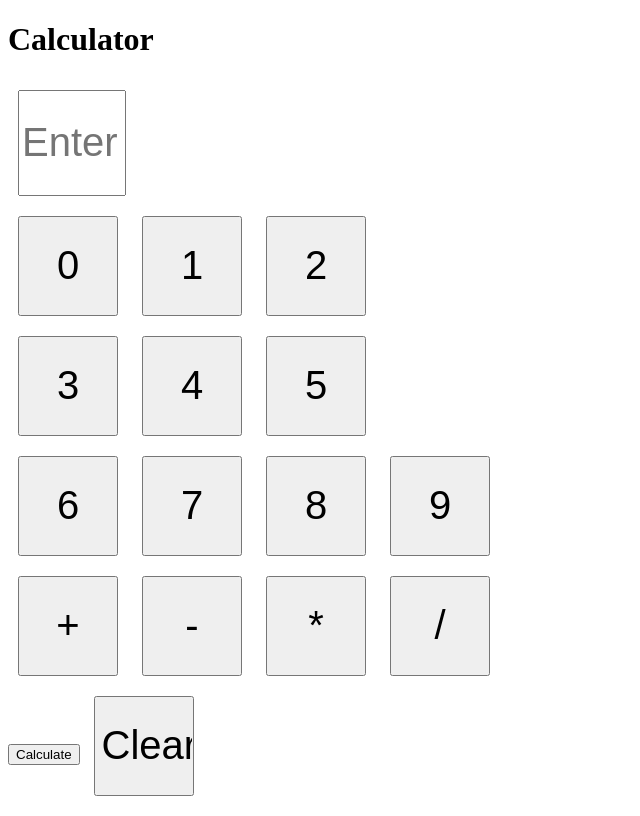
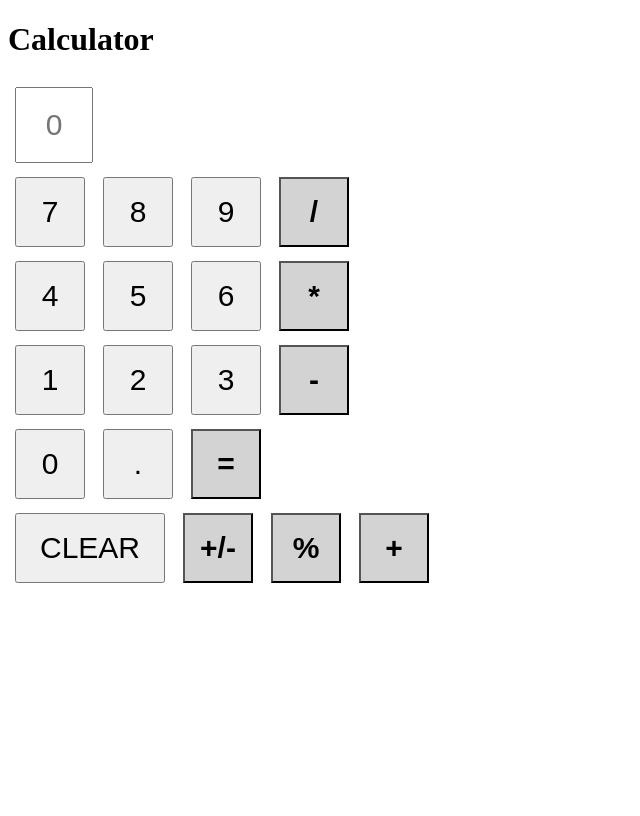
Before and after one commit to pavankolasani719/calculator, a Flask app: page / in a window 1280 px wide. Shown: the whole page, without its empty margins (0-640 px from the left). After the commit the page ends 583 px from the top, so only its background shows below. Run offline with Flask 2, Linux system fonts and the light colour scheme.

Commit message:
Update index.html

```diff
--- a/templates/index.html
+++ b/templates/index.html
@@ -5,15 +5,31 @@
     <style>
         /* Add some basic CSS styling for buttons and input */
         input[type="text"], input[type="button"] {
-            width: 100px;
-            height: 100px;
-            font-size: 40px;
-            margin: 10px;
+            width: 70px;
+            height: 70px;
+            font-size: 30px;
+            margin: 7px;
         }
 
         #result {
             font-size: 24px;
             margin-top: 10px;
+        }
+
+        /* Center align text in input field */
+        #expression {
+            text-align: center;
+        }
+
+        /* Additional styling for the Clear button */
+        #clear {
+            width: 150px;
+        }
+
+        /* Separate styles for operators at the top */
+        .operator {
+            background-color: lightgray;
+            font-weight: bold;
         }
     </style>
 </head>
@@ -21,32 +37,41 @@
     <h1>Calculator</h1>
     <form action="#" onsubmit="calculate(); return false;">
         <!-- Input field to enter the expression -->
-        <input type="text" id="expression" name="expression" placeholder="Enter an expression" required>
+        <input type="text" id="expression" name="expression" placeholder="0" required>
         <br>
 
-        <!-- Buttons for numbers 0-9 and basic operations -->
-        <input type="button" value="0" onclick="addToExpression('0')">
-        <input type="button" value="1" onclick="addToExpression('1')">
-        <input type="button" value="2" onclick="addToExpression('2')">
-         <br>
-        <input type="button" value="3" onclick="addToExpression('3')">
-        <input type="button" value="4" onclick="addToExpression('4')">
-        <input type="button" value="5" onclick="addToExpression('5')">
-         <br>
-        <input type="button" value="6" onclick="addToExpression('6')">
+        <!-- Buttons for numbers 0-9 -->
         <input type="button" value="7" onclick="addToExpression('7')">
         <input type="button" value="8" onclick="addToExpression('8')">
         <input type="button" value="9" onclick="addToExpression('9')">
-        <br>
-                                            <input type="button" value="+" onclick="addToExpression('+')">
-                                            <input type="button" value="-" onclick="addToExpression('-')">
-                                            <input type="button" value="*" onclick="addToExpression('*')">
-                                            <input type="button" value="/" onclick="addToExpression('/')">
+        <input type="button" value="/" class="operator" onclick="addToExpression('/')">
         <br>
 
-        <!-- Calculate and Clear buttons -->
-        <input type="submit" value="Calculate">
-        <input type="button" value="Clear" onclick="clearInput();">
+        <input type="button" value="4" onclick="addToExpression('4')">
+        <input type="button" value="5" onclick="addToExpression('5')">
+        <input type="button" value="6" onclick="addToExpression('6')">
+        <input type="button" value="*" class="operator" onclick="addToExpression('*')">
+        <br>
+
+        <input type="button" value="1" onclick="addToExpression('1')">
+        <input type="button" value="2" onclick="addToExpression('2')">
+        <input type="button" value="3" onclick="addToExpression('3')">
+        <input type="button" value="-" class="operator" onclick="addToExpression('-')">
+        <br>
+
+        <!-- Buttons for 0, ., and = -->
+        <input type="button" value="0" onclick="addToExpression('0')">
+        <input type="button" value="." onclick="addToExpression('.')">
+        <input type="button" value="=" class="operator" onclick="calculate()">
+        <br>
+
+        <!-- Clear and additional operator buttons -->
+        <input type="button" value="CLEAR" id="clear" onclick="clearInput();">
+        <input type="button" value="+/-" class="operator" onclick="addToExpression('-')">
+        <input type="button" value="%" class="operator" onclick="addToExpression('%')">
+        <input type="button" value="+" class="operator" onclick="addToExpression('+')">
+        <br>
+
     </form>
 
     <!-- Result display -->
```
